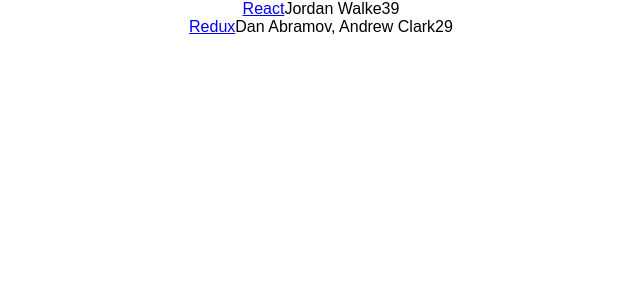
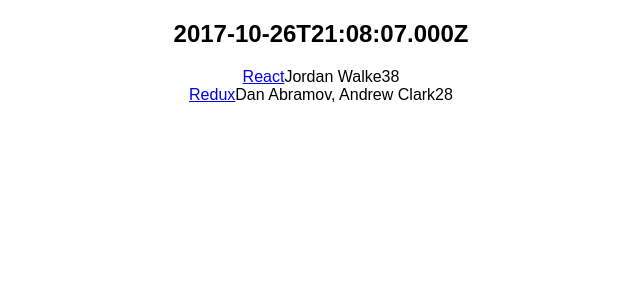
Before and after one commit to shearichard/r2lr, a React (Create React App) app in the folder hackernews/: page / in a window 1280 px wide. Shown: the top 300 px of the page, without its empty margins (319-959 px from the left). Built offline with nearby package versions, Linux system fonts and the light colour scheme.

Commit message:
Set and make use of internal component state

```diff
--- a/hackernews/src/App.js
+++ b/hackernews/src/App.js
@@ -7,7 +7,7 @@
     url: 'https://facebook.github.io/react/',
     author: 'Jordan Walke',
     num_comments: 3,
-    points: 9,
+    points: 8,
     objectID: 0,
   },
   {
@@ -15,16 +15,27 @@
     url: 'https://github.com/reactjs/redux',
     author: 'Dan Abramov, Andrew Clark',
     num_comments: 2,
-    points: 9,
+    points: 8,
     objectID: 1,
   },
 ];
 
 class App extends Component {
+  constructor(props) {
+    super(props);
+
+    let mydt = new Date().toISOString();
+
+    this.state = {
+      list : list,
+      rightnow : mydt,
+    }
+  }
   render() {
     return (
       <div className="App">
-        {list.map(item =>
+        <h2>{this.state.rightnow}</h2>
+        {this.state.list.map(item =>
             <div key={item.objectID}>
               <span>
                 <a href={item.url}>{item.title}</a>
```
